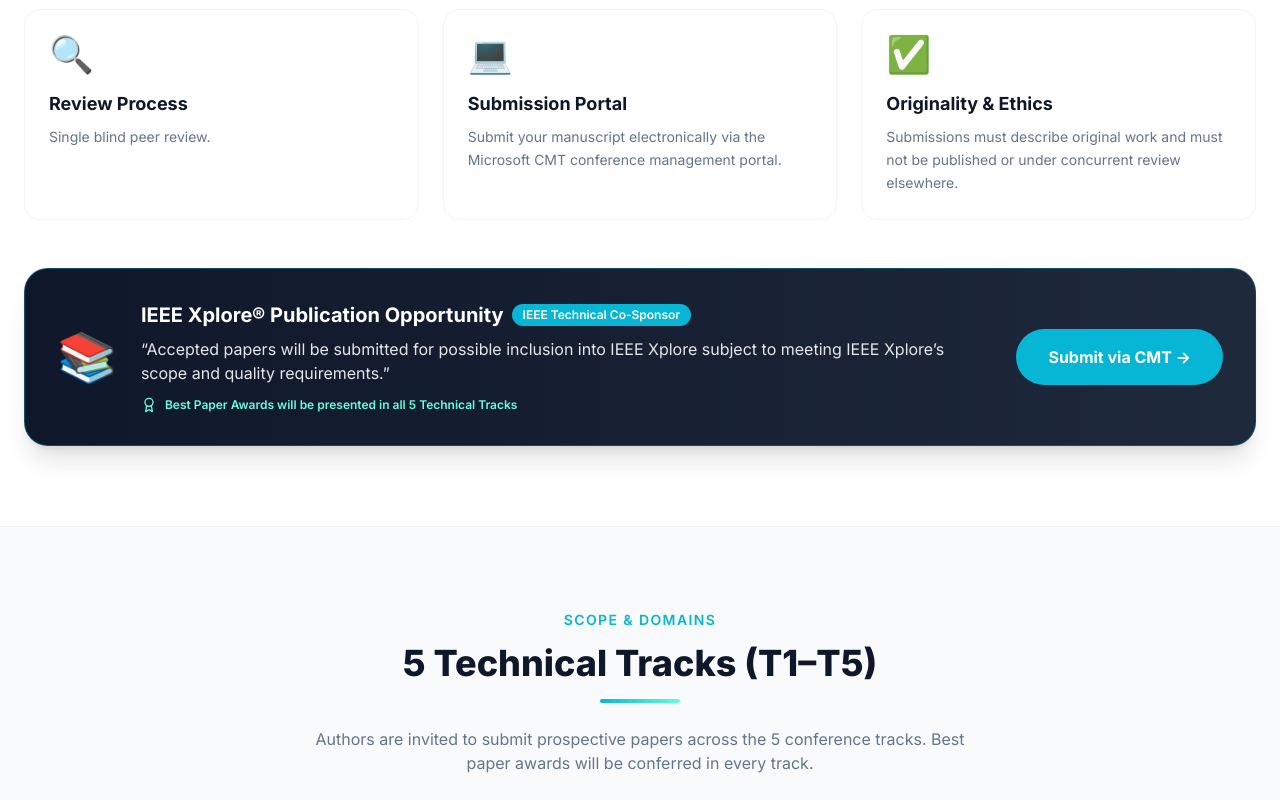
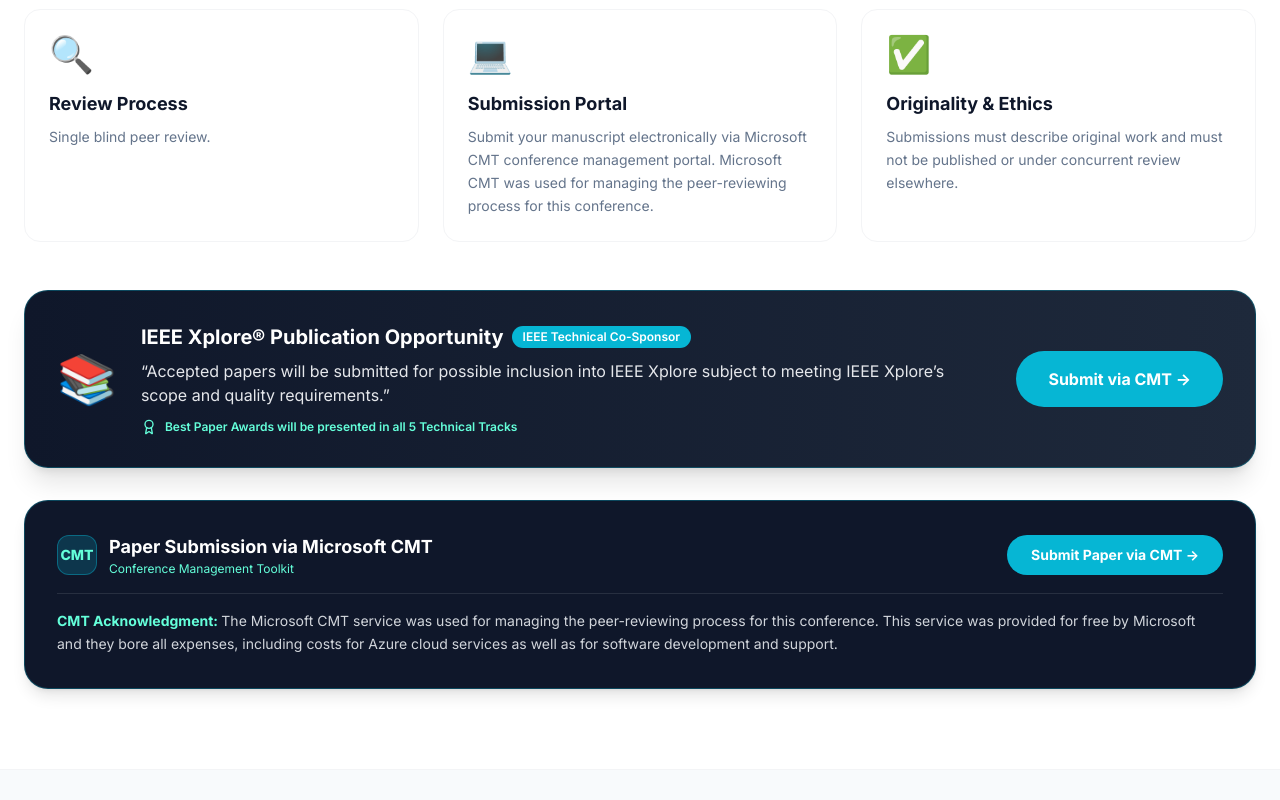
Before and after one commit to desaiarpan24/ic6gst-2027, a Next.js app: page /call-for-papers in a window 1280 px wide. Shown: the part 900-1700 px from the top of the page. Built offline with nearby package versions, Linux system fonts and the light colour scheme.

Commit message:
Add Microsoft CMT peer-reviewing acknowledgment to Submit Paper tab

```diff
--- a/app/call-for-papers/page.tsx
+++ b/app/call-for-papers/page.tsx
@@ -197,7 +197,7 @@ export default function CallForPapersPage() {
               },
               {
                 title: "Submission Portal",
-                desc: "Submit your manuscript electronically via the Microsoft CMT conference management portal.",
+                desc: "Submit your manuscript electronically via Microsoft CMT conference management portal. Microsoft CMT was used for managing the peer-reviewing process for this conference.",
                 emoji: "💻",
               },
               {
@@ -246,6 +246,35 @@ export default function CallForPapersPage() {
               >
                 Submit via CMT →
               </a>
+            </div>
+          </AnimatedSection>
+
+          {/* Microsoft CMT Submission & Acknowledgment Banner */}
+          <AnimatedSection delay={0.1}>
+            <div id="submit-paper" className="mt-8 p-6 sm:p-8 rounded-3xl bg-slate-900 text-white border border-teal-DEFAULT/30 shadow-lg">
+              <div className="flex flex-col md:flex-row md:items-center justify-between gap-4 mb-4 pb-4 border-b border-white/10">
+                <div className="flex items-center gap-3">
+                  <div className="w-10 h-10 rounded-xl bg-teal-DEFAULT/20 border border-teal-DEFAULT/40 flex items-center justify-center text-teal-accent font-black text-sm">
+                    CMT
+                  </div>
+                  <div>
+                    <h3 className="font-bold text-lg text-white">Paper Submission via Microsoft CMT</h3>
+                    <p className="text-xs text-teal-accent">Conference Management Toolkit</p>
+                  </div>
+                </div>
+                <a
+                  href="https://cmt3.research.microsoft.com"
+                  target="_blank"
+                  rel="noopener noreferrer"
+                  className="inline-flex items-center justify-center px-6 py-2.5 bg-teal-DEFAULT hover:bg-teal-600 text-white font-bold rounded-full text-sm transition-colors whitespace-nowrap"
+                >
+                  Submit Paper via CMT →
+                </a>
+              </div>
+              <p className="text-sm leading-relaxed text-gray-300">
+                <strong className="text-teal-accent">CMT Acknowledgment: </strong>
+                The Microsoft CMT service was used for managing the peer-reviewing process for this conference. This service was provided for free by Microsoft and they bore all expenses, including costs for Azure cloud services as well as for software development and support.
+              </p>
             </div>
           </AnimatedSection>
         </div>
@@ -348,6 +377,9 @@ export default function CallForPapersPage() {
               View Full Timeline
             </Link>
           </div>
+          <p className="mt-8 text-xs text-teal-100/90 max-w-2xl mx-auto leading-relaxed">
+            The Microsoft CMT service was used for managing the peer-reviewing process for this conference. This service was provided for free by Microsoft and they bore all expenses, including costs for Azure cloud services as well as for software development and support.
+          </p>
         </div>
       </section>
     </div>
--- /dev/null
+++ b/app/submit-paper/page.tsx
@@ -0,0 +1,5 @@
+import { redirect } from "next/navigation";
+
+export default function SubmitPaperRedirect() {
+  redirect("/call-for-papers#submit-paper");
+}
--- a/components/Navbar.tsx
+++ b/components/Navbar.tsx
@@ -84,7 +84,7 @@ export default function Navbar() {
                 </Link>
               ))}
               <Link
-                href="/call-for-papers"
+                href="/call-for-papers#submit-paper"
                 className="ml-3 px-4 py-2 bg-teal-DEFAULT text-white text-sm font-semibold rounded-full hover:bg-teal-600 transition-all hover:shadow-lg hover:shadow-teal-DEFAULT/30 hover:-translate-y-0.5"
               >
                 Submit Paper
@@ -121,7 +121,7 @@ export default function Navbar() {
                 </Link>
               ))}
               <Link
-                href="/call-for-papers"
+                href="/call-for-papers#submit-paper"
                 className="mt-3 px-4 py-3 bg-teal-DEFAULT text-white text-sm font-semibold rounded-lg text-center hover:bg-teal-600 transition-colors"
               >
                 Submit Paper →
```
